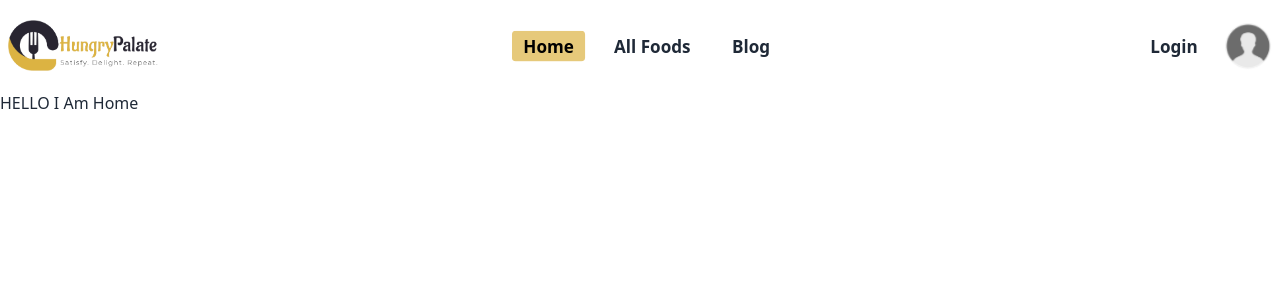
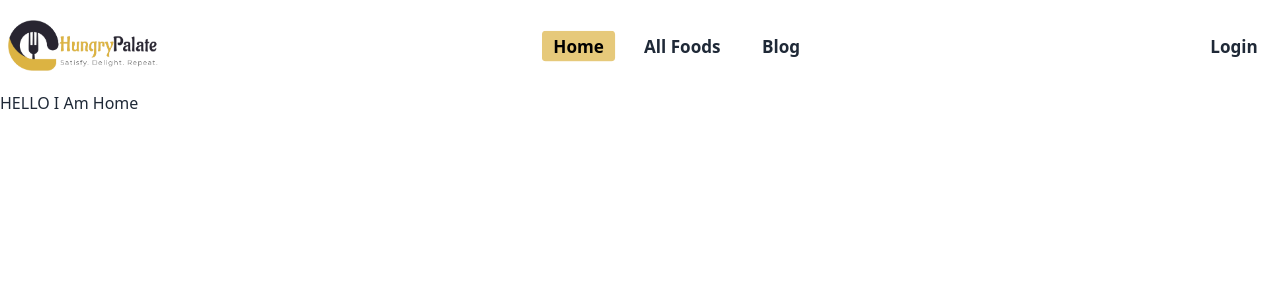
Before and after one commit to ohidursohag/Hungry-Palate-Resturent-Client, a React (Vite) app: page / in a window 1280 px wide. Shown: the top 300 px of the page. Built offline with nearby package versions, Linux system fonts and the light colour scheme; no server answers.

Commit message:
Update conditionally render login and logout button and user Profile if user loggedin or not

```diff
--- a/src/Components/NavbarComponents/LoginAndProfile.jsx
+++ b/src/Components/NavbarComponents/LoginAndProfile.jsx
@@ -1,18 +1,59 @@
-import { NavLink } from "react-router-dom";
+import { NavLink, useLocation } from "react-router-dom";
 import Profile from "./Profile";
+import useAuth from "../../Hooks/useAuth";
+import Swal from "sweetalert2";
 
 
 const LoginAndProfile = () => {
-   return(
+   const { user, logOut } = useAuth()
+   const location = useLocation()
+   // console.log(user);
+
+   const handleLogOut = () => {
+      Swal.fire({
+         title: 'Are you sure?',
+         text: "You want to sign out?",
+         icon: 'warning',
+         showCancelButton: true,
+         confirmButtonColor: '#3085d6',
+         cancelButtonColor: '#d33',
+         confirmButtonText: 'Confirm'
+      }).then(async (result) => {
+         if (result.isConfirmed) {
+            logOut()
+               .then(() => {
+                  Swal.fire({
+                     icon: 'success',
+                     title: 'Sucessfully Signed Out',
+                  })
+               })
+               .catch(err => { console.error(err.message) })
+         }
+
+      })
+
+   }
+
+   return (
       <>
-         <div className="">
-            <NavLink to="/login" className={({ isActive }) => isActive ? 'btn  bg-[#DCB342]/70 text-lg hover:bg-[#DCB342] text-black border-none btn-sm  normal-case w-full rounded-[4px]' : 'w-full btn btn-ghost text-lg btn-sm normal-case rounded-[4px]'}>
-               Login
-            </NavLink>
-         </div>
-         <div className="flex justify-center items-center mt-5 md:mt-0">
-            <Profile></Profile>
-         </div>
+         {
+            user
+               ? <>
+                  <div className="">
+                     <button onClick={handleLogOut}  className= 'btn  bg-[#DCB342]/70 text-lg hover:bg-[#DCB342] text-black border-none btn-sm  normal-case w-full rounded-[4px]'>
+                        Log Out
+                     </button>
+                  </div>
+                  <div className="flex justify-center items-center mt-5 md:mt-0">
+                     <Profile></Profile>
+                  </div>
+               </>
+               : <NavLink to={location.pathname === '/login' ? '/register' : location.pathname === '/register' ? '/login' : '/login'}>
+                  <span className={` btn btn-ghost rounded-[4px] btn-sm normal-case text-lg ${location.pathname === '/login' || location.pathname === '/register' ? 'btn  bg-[#DCB342]/70 hover:bg-[#DCB342] rounded-[4px] text-black border-none btn-sm  normal-case' : ''} `} >{location.pathname === '/login' ? 'Register' : location.pathname === '/register' ? 'Login' : 'Login'}</span>
+               </NavLink>
+         }
+
       </>
-   )}
+   )
+}
 export default LoginAndProfile;
--- a/src/Components/NavbarComponents/Profile.jsx
+++ b/src/Components/NavbarComponents/Profile.jsx
@@ -1,11 +1,14 @@
 
 import { NavLink } from 'react-router-dom';
 import avaterPlaceHolder from '../../assets/Icon/avater.png'
+import auth from '../../Config/Firebase.config';
 const Profile = () => {
+   const user = auth.currentUser
+   console.log(user);
    return (
       <div id='profileDropdown' tabIndex={0} className="dropdown flex justify-center items-center">
-            <button className="btn btn-circle md:btn-md p-0 mx-auto">
-               <img src={avaterPlaceHolder} />
+         <button className="btn btn-circle border-[3px] border-[#282531] focus:border-[#DCB342] hover:border-[#DCB342] md:btn-md p-0 mx-auto">
+            <img className='rounded-full' src={user?.photoURL ||avaterPlaceHolder} />
             </button>
          <div tabIndex={0} className="dropdown-content  z-[1] menu pt-5 md:shadow md:bg-base-100 rounded-lg w-max md:right-0 top-[50px] space-y-4">
 
```
